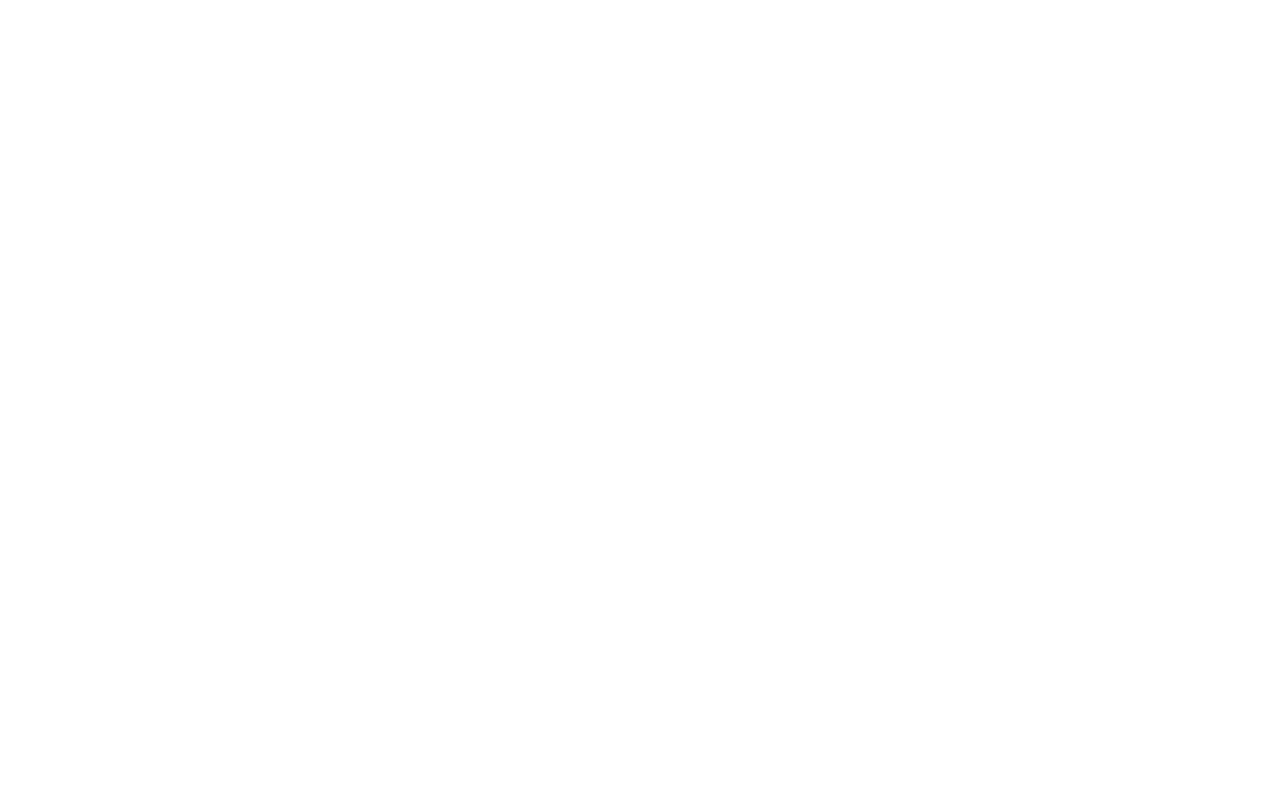
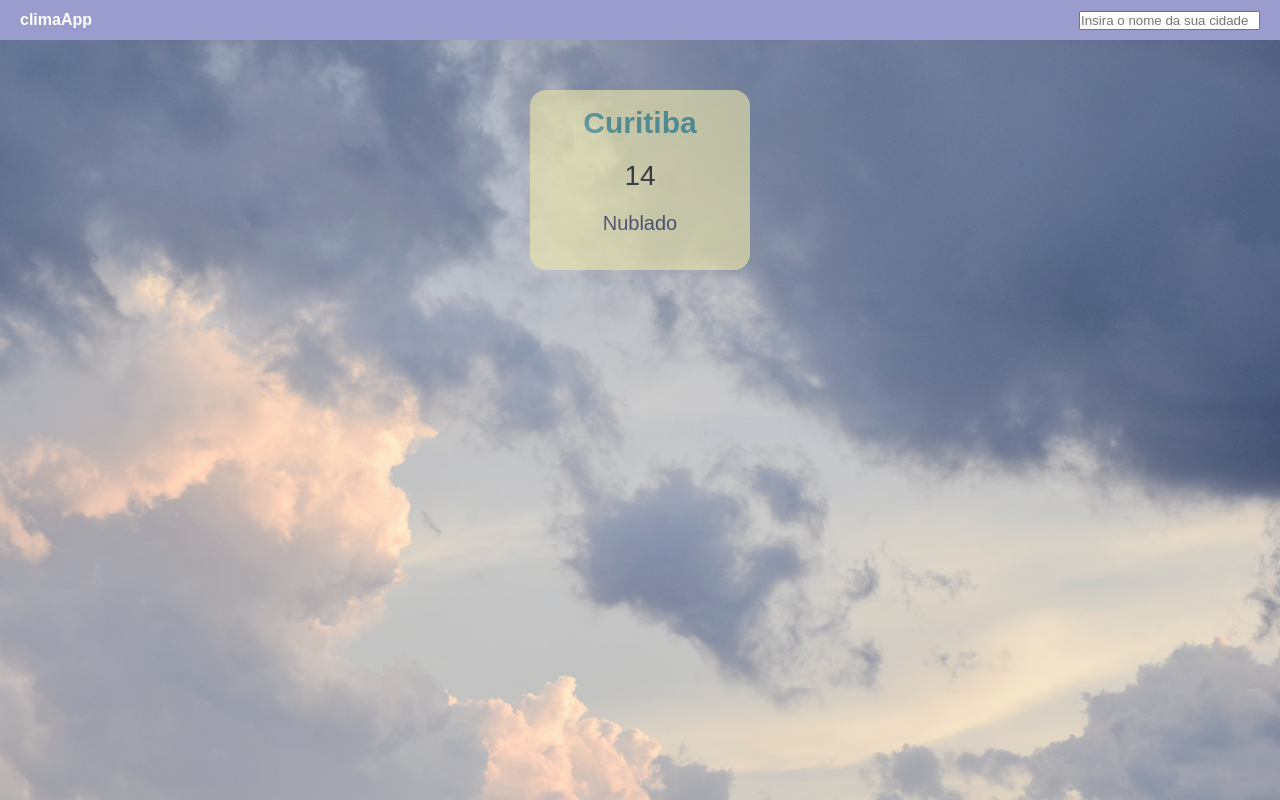
Before and after one commit to gracianokaue/climaApp, a React (Vite) app: page / in a window 1280 px wide. Built offline with nearby package versions, Linux system fonts and the light colour scheme.

Commit message:
Feita a formatação e estilização da interface

```diff
--- a/src/App.tsx
+++ b/src/App.tsx
@@ -1,12 +1,13 @@
-import { useState } from 'react'
+//import { useState } from 'react'
+
+import { Main } from './Components/Main';
 
 
-function App() {
+const App = ()=> {
+  return(
 
-
-  return (
-    <> </>
-  )
+    <Main />
+);
 }
 
-export default App
+export default App;
--- /dev/null
+++ b/src/Components/Main.module.css
@@ -0,0 +1,89 @@
+*{
+    box-sizing: border-box;
+    margin: 0;
+    padding: 0;
+    -ms-overflow-style: none;
+    scrollbar-width: none;
+}
+
+*::-webkit-scrollbar {
+    display: none;
+  }
+
+.main{
+    font-family: Arial, Helvetica, sans-serif;
+    max-width: 100vw;
+    height: 100vh;
+    display: flex;
+    flex-direction: column;
+    background-image: url(../assets/background.jpg);
+    background-size: cover;
+}
+
+.header{
+    width: 100%;
+    height: 40px;
+    background-color: #999CCC;
+    display: flex;
+    justify-content: space-between;
+    align-items: center;
+}
+
+.logo{
+
+    margin-left: 20px;
+    color: #FFF;
+    font-weight: bold;
+}
+
+#searchBox{
+    margin-right: 20px;
+}
+
+.containerCard{
+    width: 100%;
+    height: 320px;
+    display: flex;
+    justify-content: center;
+    margin-top: 50px;
+}
+
+.cardClima{
+    width: 220px;
+    height: 180px;
+    display: flex;
+    justify-content: center;
+    background-color: #EEE8A9;
+    opacity: .6;
+    border-radius: 1rem;
+}
+
+.cardClima span{
+    width: 100%;
+    text-align: center;
+    padding: 10px;
+}
+
+.info{
+    width: 180px;
+    height: 160px;
+    display: flex;
+    flex-direction: column;
+    justify-content: center;
+}
+
+.name{
+    font-size: 30px;
+    font-weight: bold;
+    color: #318986;
+}
+
+.temp{
+    font-size: 28px;
+    color: #000;
+}
+
+.desc{
+    font-size: 20px;
+    color: #1D264C;
+}
--- /dev/null
+++ b/src/Components/Main.tsx
@@ -0,0 +1,42 @@
+import React, { useState } from 'react'
+
+import styles from './Main.module.css';
+
+export const Main = ()=>{
+
+    const [city, setCity] = useState('');
+
+    const handleInput = (event: React.ChangeEvent<HTMLInputElement>) =>{
+        setCity(event.target.value);
+      }
+
+
+    return (
+      <div className={styles.main}>
+
+        <div className={styles.header}>
+            <div className={styles.logo}>climaApp</div>
+
+            <div className={styles.searchBar}>
+                <input type="text" id={styles.searchBox} placeholder="Insira o nome da sua cidade" value={city} onChange={handleInput} />
+            </div>
+        </div>
+
+        <div className={styles.containerCard}>
+
+            <div className={styles.cardClima}>
+                <div className={styles.info}>
+                    <span className={styles.name}>Curitiba</span>
+                    <span className={styles.temp}>14</span>
+                    <span className={styles.desc}>Nublado</span>
+                </div>
+            </div>
+
+        </div>
+
+
+
+      </div>
+    );
+
+}
```
Also changed, not shown: src/assets/background.jpg (added).
